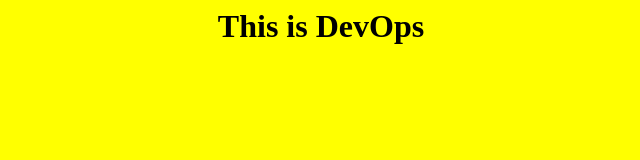
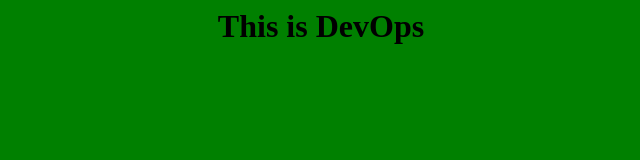
Before and after one commit to venugopalkammari/bank, a plain HTML site: page index.html in a window 1280 px wide. Shown: the whole page, without its empty margins (319-959 px from the left). Drawn offline with Linux system fonts and the light colour scheme.

Commit message:
Update index.html

```diff
--- a/index.html
+++ b/index.html
@@ -1,5 +1,5 @@
 <html>
-<body bgcolor="Yellow">
+<body bgcolor="Green">
 <body>
  <center>
 <h1>This is DevOps </h1>
```
